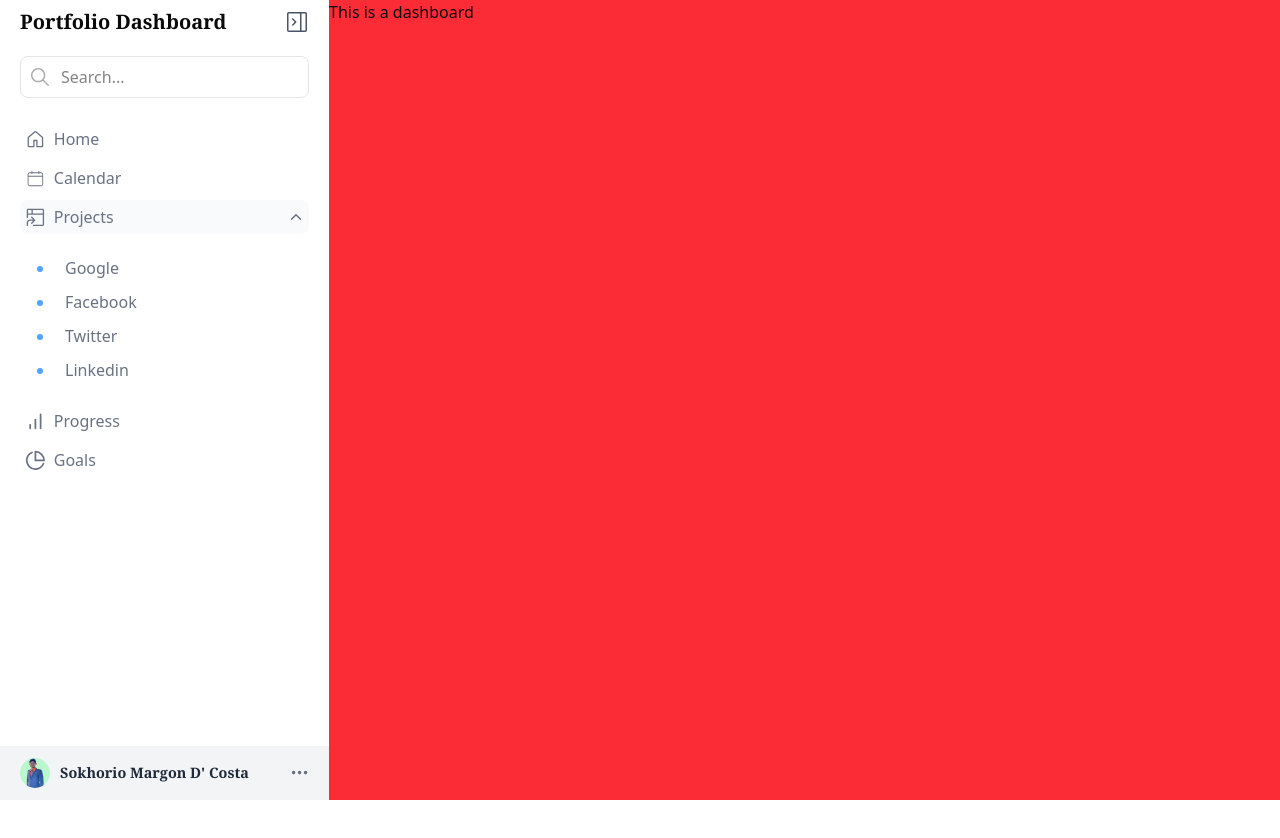
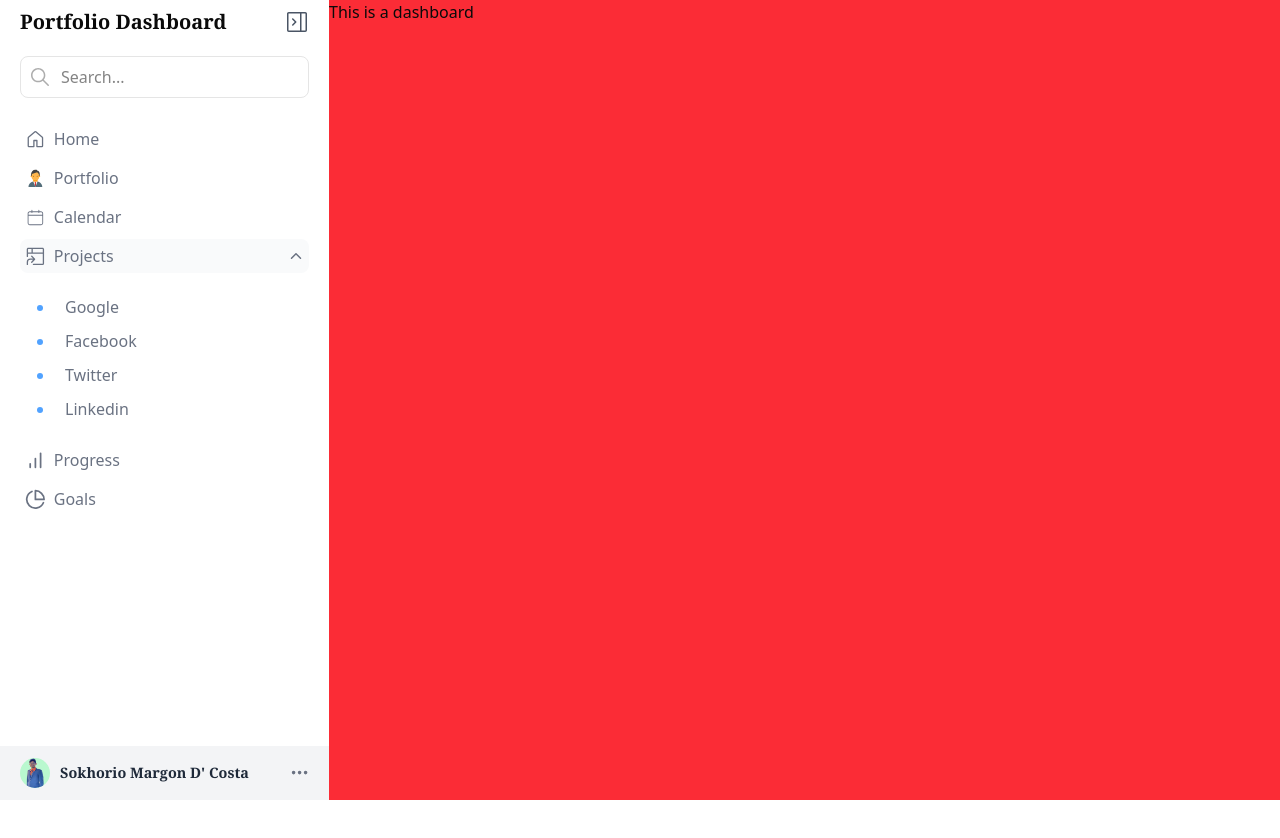
Before and after one commit to Marg0n/next-level-portfolio, a Next.js app: page /dashboard in a window 1280 px wide. Shown: the top 838 px of the page. Built offline with nearby package versions, Linux system fonts and the light colour scheme.

Commit message:
Add: Added Portfolio directory.

```diff
--- a/src/components/modules/dashboard/DashboardSidebar.tsx
+++ b/src/components/modules/dashboard/DashboardSidebar.tsx
@@ -6,7 +6,8 @@ import { GoHome, GoProjectSymlink, GoSidebarCollapse } from "react-icons/go";
 import { IoIosArrowDown, IoIosSearch } from "react-icons/io";
 import { CiCalendar, CiLogout } from "react-icons/ci";
 import { FiBarChart, FiPieChart } from "react-icons/fi";
-import { IoNotificationsOutline, IoSettingsOutline } from "react-icons/io5";
+import { FcBusinessman } from "react-icons/fc";
+// import { IoNotificationsOutline, IoSettingsOutline } from "react-icons/io5";
 import { BsThreeDots } from "react-icons/bs";
 import { RiAccountCircleLine } from "react-icons/ri";
 import Pic from "@/assets/images/SMD.png";
@@ -103,6 +104,13 @@ const DashboardSidebar: React.FC = () => {
               isCollapsed={isCollapse1}
               icon={<GoHome />}
               label="Home"
+              tooltipOffset="-80px"
+            />
+            {/* Home */}
+            <SidebarItem
+              isCollapsed={isCollapse1}
+              icon={<FcBusinessman />}
+              label="Portfolio"
               tooltipOffset="-80px"
             />
             {/* Calendar */}
```
